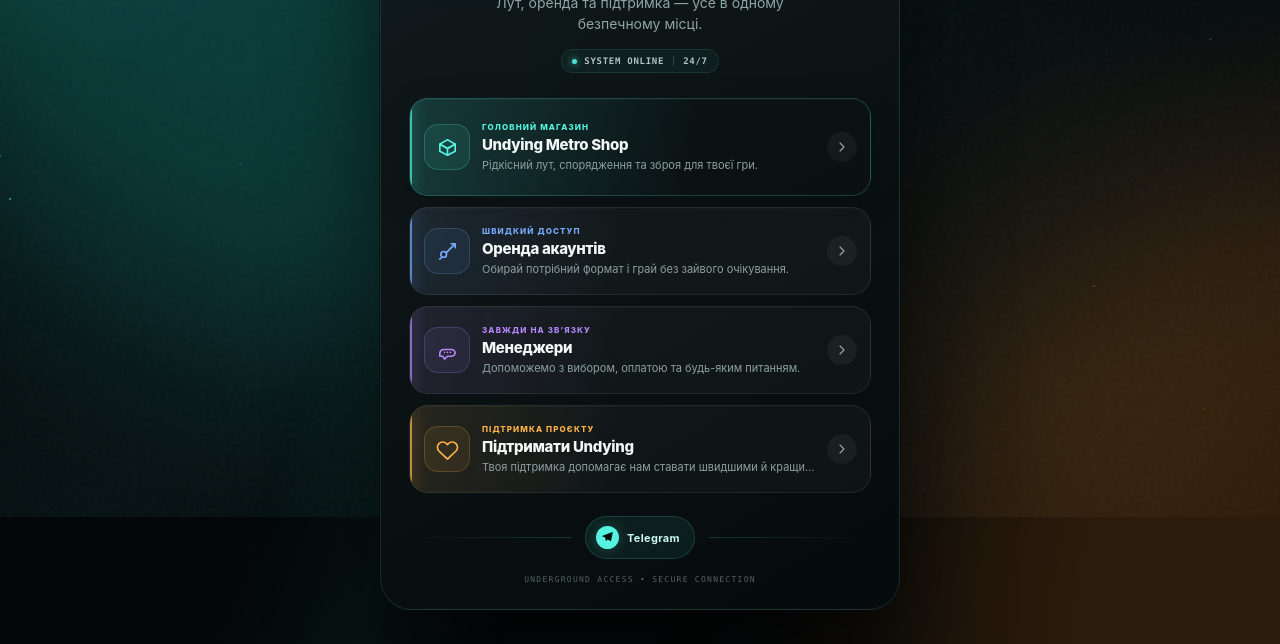
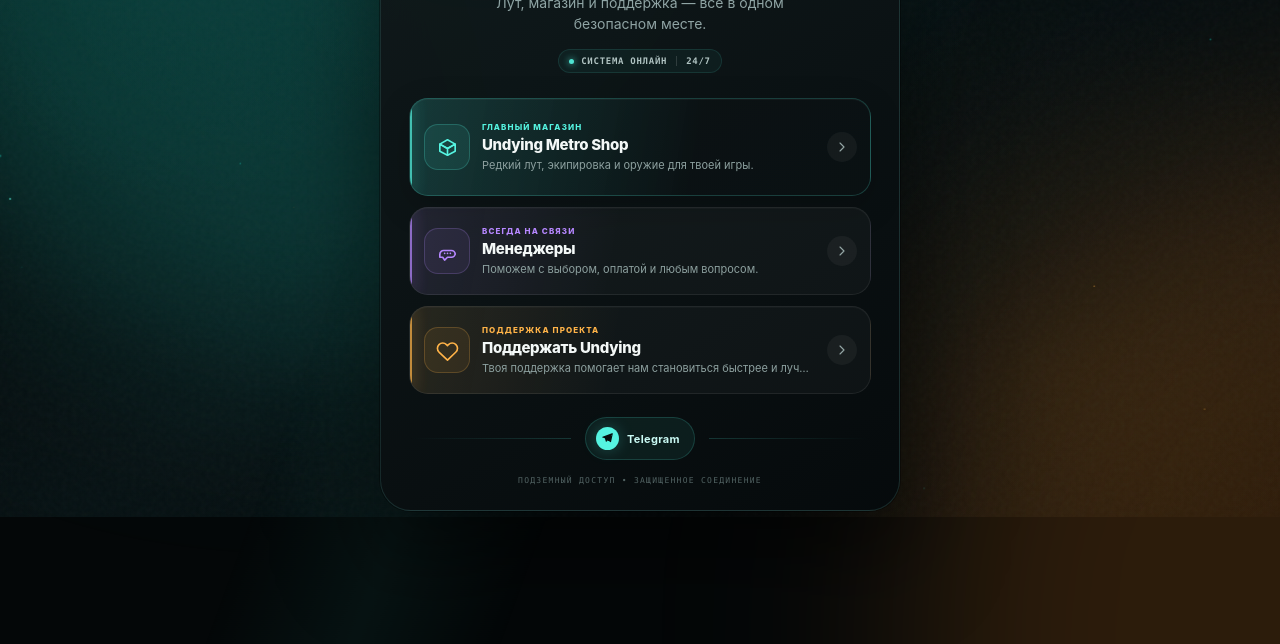
Before and after one commit to SerhiiKharyponcuk/undying-metro-shop, a plain HTML site: page index.html in a window 1280 px wide. Shown: the part 283-927 px from the top of the page. After the commit the page ends 828 px from the top, so only its background shows below. Drawn offline with Linux system fonts and the light colour scheme.

Commit message:
Translate site to Russian and remove rentals

```diff
--- a/index.html
+++ b/index.html
@@ -1,12 +1,12 @@
 <!doctype html>
-<html lang="uk">
+<html lang="ru">
   <head>
     <meta charset="UTF-8" />
     <meta name="viewport" content="width=device-width, initial-scale=1, viewport-fit=cover" />
     <meta name="theme-color" content="#05090b" />
     <meta
       name="description"
-      content="Undying Metro Shop — лут, оренда, підтримка та зв'язок із менеджерами."
+      content="Undying Metro Shop — лут, магазин, поддержка и связь с менеджерами."
     />
     <title>Undying Metro Shop</title>
     <link rel="icon" href="assets/undying-metro-avatar.webp" type="image/webp" />
@@ -33,25 +33,25 @@
           <img
             class="avatar"
             src="assets/undying-metro-avatar.webp"
-            alt="Емблема Undying Metro Shop із ящиком луту та зброєю"
+            alt="Эмблема Undying Metro Shop с ящиком лута и оружием"
           />
-          <span class="status-dot" title="Online" aria-label="Магазин онлайн"></span>
+          <span class="status-dot" title="В сети" aria-label="Магазин в сети"></span>
         </div>
 
-        <div class="eyebrow"><span></span> VERIFIED METRO SERVICES</div>
+        <div class="eyebrow"><span></span> ПРОВЕРЕННЫЕ METRO-СЕРВИСЫ</div>
         <h1 id="shop-title"><span>UNDYING</span> METRO SHOP</h1>
         <p class="profile__subtitle">
-          Лут, оренда та підтримка — усе в одному безпечному місці.
+          Лут, магазин и поддержка — всё в одном безопасном месте.
         </p>
 
-        <div class="system-status" aria-label="Статус системи">
+        <div class="system-status" aria-label="Статус системы">
           <span class="system-status__light"></span>
-          SYSTEM ONLINE
+          СИСТЕМА ОНЛАЙН
           <span class="system-status__divider"></span>
           24/7
         </div>
 
-        <nav class="services" aria-label="Послуги магазину">
+        <nav class="services" aria-label="Услуги магазина">
           <a class="service-card service-card--featured" href="#" data-link="shop">
             <span class="service-card__icon" aria-hidden="true">
               <svg viewBox="0 0 24 24">
@@ -61,26 +61,9 @@
               </svg>
             </span>
             <span class="service-card__copy">
-              <span class="service-card__tag">ГОЛОВНИЙ МАГАЗИН</span>
+              <span class="service-card__tag">ГЛАВНЫЙ МАГАЗИН</span>
               <strong>Undying Metro Shop</strong>
-              <small>Рідкісний лут, спорядження та зброя для твоєї гри.</small>
-            </span>
-            <span class="service-card__arrow" aria-hidden="true">
-              <svg viewBox="0 0 24 24"><path d="m9 18 6-6-6-6" /></svg>
-            </span>
-          </a>
-
-          <a class="service-card service-card--rent" href="#" data-link="rent">
-            <span class="service-card__icon" aria-hidden="true">
-              <svg viewBox="0 0 24 24">
-                <circle cx="8" cy="15" r="3" />
-                <path d="M10.5 13.5 20 4m-4 0h4v4M4 20l2-2" />
-              </svg>
-            </span>
-            <span class="service-card__copy">
-              <span class="service-card__tag">ШВИДКИЙ ДОСТУП</span>
-              <strong>Оренда акаунтів</strong>
-              <small>Обирай потрібний формат і грай без зайвого очікування.</small>
+              <small>Редкий лут, экипировка и оружие для твоей игры.</small>
             </span>
             <span class="service-card__arrow" aria-hidden="true">
               <svg viewBox="0 0 24 24"><path d="m9 18 6-6-6-6" /></svg>
@@ -95,9 +78,9 @@
               </svg>
             </span>
             <span class="service-card__copy">
-              <span class="service-card__tag">ЗАВЖДИ НА ЗВʼЯЗКУ</span>
-              <strong>Менеджери</strong>
-              <small>Допоможемо з вибором, оплатою та будь-яким питанням.</small>
+              <span class="service-card__tag">ВСЕГДА НА СВЯЗИ</span>
+              <strong>Менеджеры</strong>
+              <small>Поможем с выбором, оплатой и любым вопросом.</small>
             </span>
             <span class="service-card__arrow" aria-hidden="true">
               <svg viewBox="0 0 24 24"><path d="m9 18 6-6-6-6" /></svg>
@@ -111,9 +94,9 @@
               </svg>
             </span>
             <span class="service-card__copy">
-              <span class="service-card__tag">ПІДТРИМКА ПРОЄКТУ</span>
-              <strong>Підтримати Undying</strong>
-              <small>Твоя підтримка допомагає нам ставати швидшими й кращими.</small>
+              <span class="service-card__tag">ПОДДЕРЖКА ПРОЕКТА</span>
+              <strong>Поддержать Undying</strong>
+              <small>Твоя поддержка помогает нам становиться быстрее и лучше.</small>
             </span>
             <span class="service-card__arrow" aria-hidden="true">
               <svg viewBox="0 0 24 24"><path d="m9 18 6-6-6-6" /></svg>
@@ -121,7 +104,7 @@
           </a>
         </nav>
 
-        <div class="socials" aria-label="Соціальні мережі">
+        <div class="socials" aria-label="Социальные сети">
           <span class="socials__line"></span>
           <a class="telegram" href="#" data-link="telegram" aria-label="Telegram Undying Metro Shop">
             <svg viewBox="0 0 24 24" aria-hidden="true">
@@ -132,15 +115,15 @@
           <span class="socials__line"></span>
         </div>
 
-        <p class="footer-note">UNDERGROUND ACCESS • SECURE CONNECTION</p>
+        <p class="footer-note">ПОДЗЕМНЫЙ ДОСТУП • ЗАЩИЩЕННОЕ СОЕДИНЕНИЕ</p>
       </section>
     </main>
 
     <div class="toast" id="toast" role="status" aria-live="polite">
       <span class="toast__icon" aria-hidden="true">!</span>
       <span>
-        <strong>Посилання скоро зʼявиться</strong>
-        <small>Це тимчасова кнопка-заглушка</small>
+        <strong>Ссылка скоро появится</strong>
+        <small>Это временная кнопка-заглушка</small>
       </span>
     </div>
 
--- a/script.js
+++ b/script.js
@@ -1,7 +1,6 @@
-// Додайте готові посилання сюди. Поки значення порожні — кнопки працюють як заглушки.
+// Добавьте готовые ссылки сюда. Пока значения пустые — кнопки работают как заглушки.
 const LINKS = {
   shop: "",
-  rent: "",
   managers: "",
   donate: "",
   telegram: "",
--- a/styles.css
+++ b/styles.css
@@ -361,11 +361,6 @@ h1 span {
     0 11px 34px rgba(0, 0, 0, 0.19);
 }
 
-.service-card--rent {
-  --accent: #78aaff;
-  --accent-rgb: 120, 170, 255;
-}
-
 .service-card--manager {
   --accent: #b687ff;
   --accent-rgb: 182, 135, 255;
```
Also changed, not shown: README.md.
